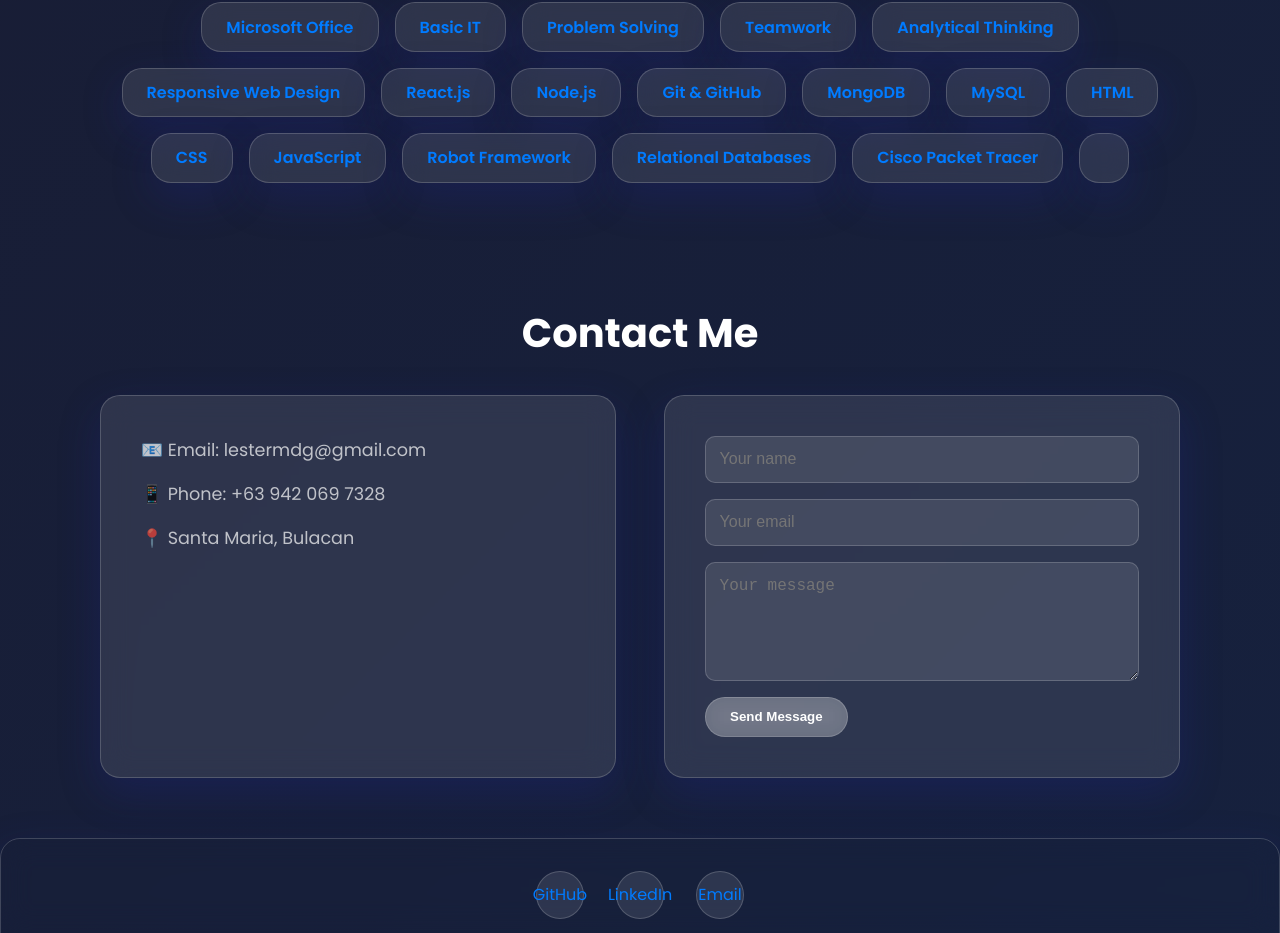
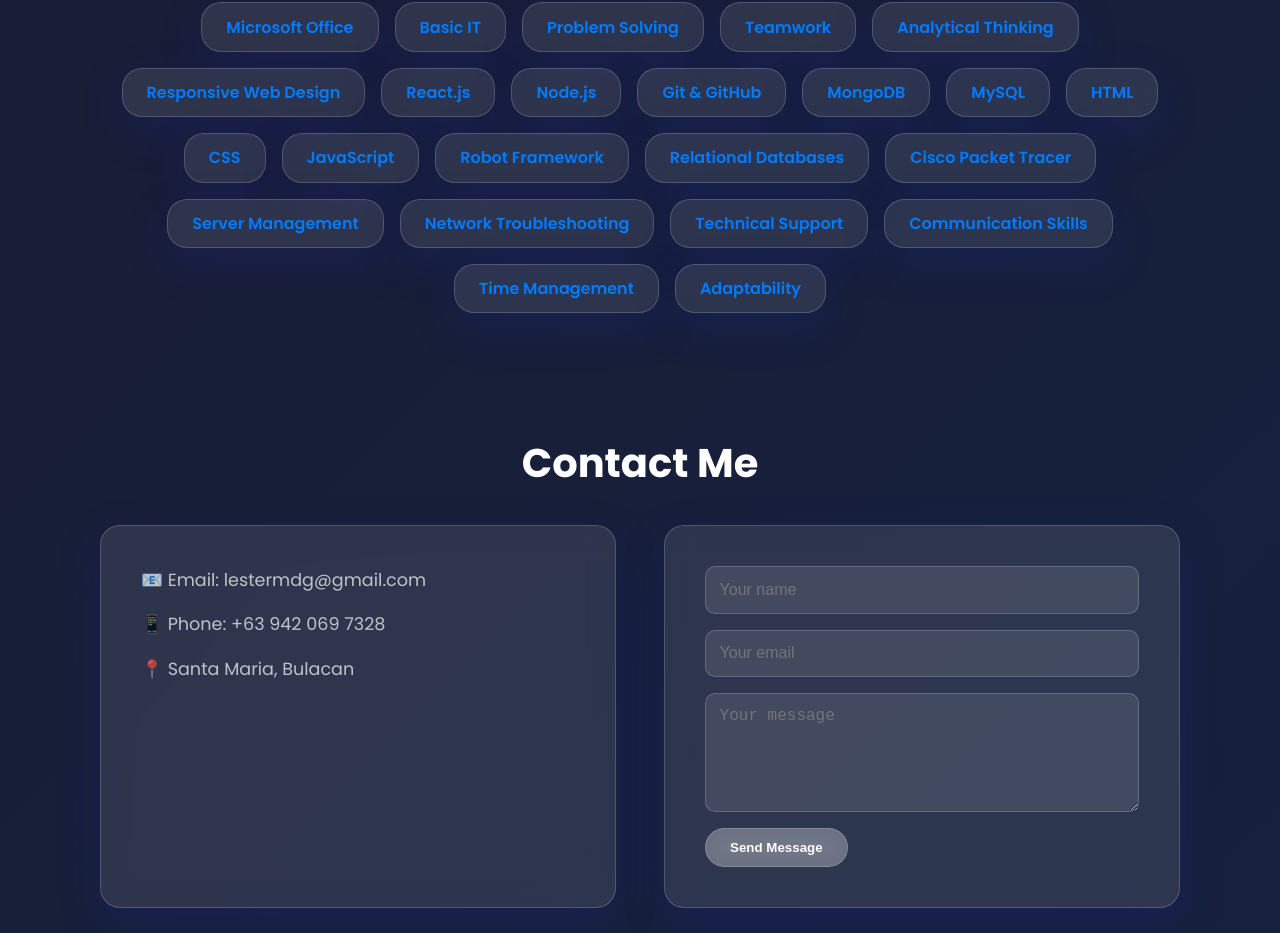
Before and after one commit to mdgLester/portfolio-2, a React (Create React App) app: page / in a window 1280 px wide. Shown: the part 2208-3141 px from the top of the page. Built offline with nearby package versions, Linux system fonts and the light colour scheme.

Commit message:
Update Skills.jsx

```diff
--- a/src/components/Skills.jsx
+++ b/src/components/Skills.jsx
@@ -3,7 +3,7 @@ import RevealOnScroll from './RevealOnScroll';
 import '../styles/Skills.css';
 
 const Skills = () => {
-  const skills = ["Microsoft Office","Basic IT","Problem Solving","Teamwork","Analytical Thinking","Responsive Web Design","React.js","Node.js","Git & GitHub","MongoDB","MySQL","HTML","CSS","JavaScript","Robot Framework","Relational Databases","Cisco Packet Tracer",""];
+  const skills = ["Microsoft Office","Basic IT","Problem Solving","Teamwork","Analytical Thinking","Responsive Web Design","React.js","Node.js","Git & GitHub","MongoDB","MySQL","HTML","CSS","JavaScript","Robot Framework","Relational Databases","Cisco Packet Tracer","Server Management","Network Troubleshooting","Technical Support","Communication Skills","Time Management","Adaptability",];
   return (
     <section id="skills" className="skills">
       <RevealOnScroll direction="fade"><h2>Skills</h2></RevealOnScroll>
```
